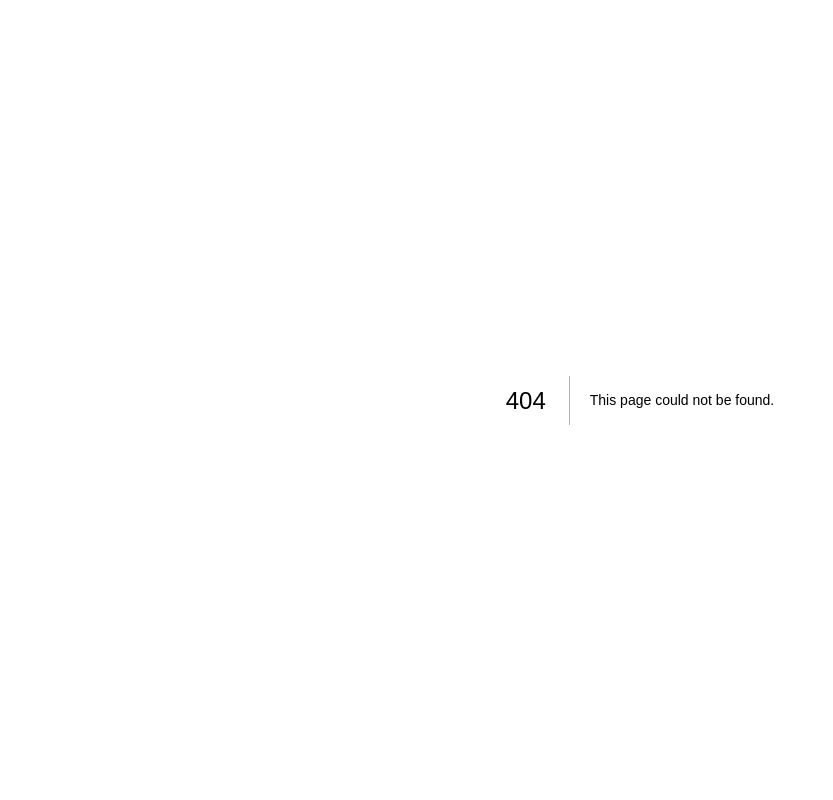
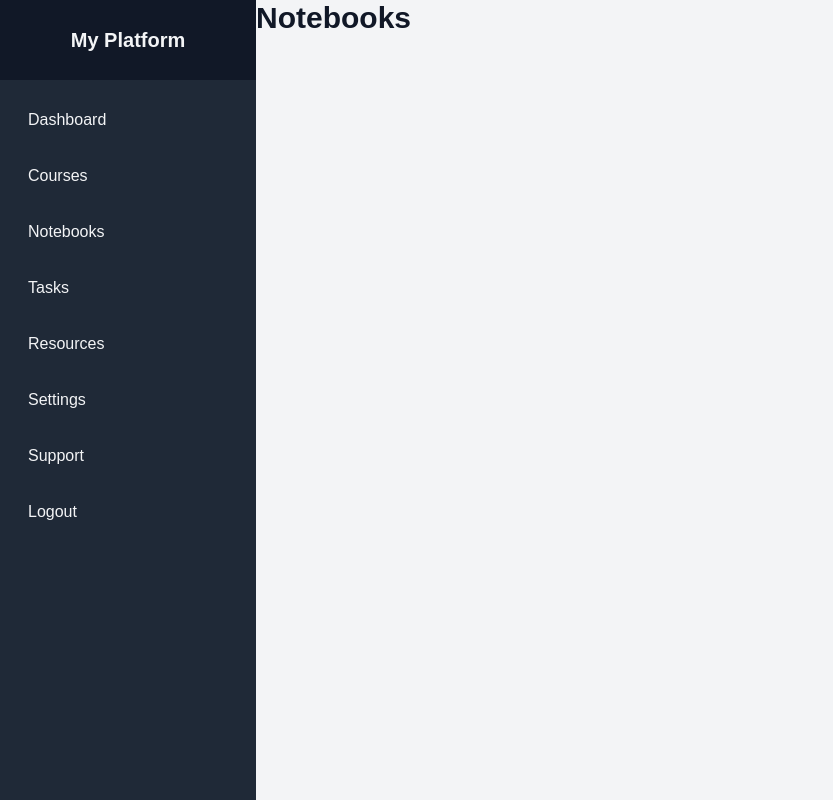
Before and after one commit to elinaRosato/student-app, a Next.js app: page /dashboard/notebooks in a window 1280 px wide. Before the commit this address had no page. Shown: the whole page, without its empty margins (0-833 px from the left). Built offline with nearby package versions, Linux system fonts and the light colour scheme; a web font is replaced by a local one.

Commit message:
feat(database): update schema file with SQL commands for initializing the database

```diff
--- a/src/app/dashboard/components/Sidebar.tsx
+++ b/src/app/dashboard/components/Sidebar.tsx
@@ -23,7 +23,7 @@ const Sidebar = () => {
           </li>
           <li>
             <Link
-              href="/courses"
+              href="/dashboard/courses"
               className="block w-full text-left p-3 rounded-md hover:bg-gray-700 focus:outline-none"
             >
               Courses
@@ -31,7 +31,7 @@ const Sidebar = () => {
           </li>
           <li>
             <Link
-              href="/notebooks"
+              href="/dashboard/notebooks"
               className="block w-full text-left p-3 rounded-md hover:bg-gray-700 focus:outline-none"
             >
               Notebooks
@@ -39,7 +39,7 @@ const Sidebar = () => {
           </li>
           <li>
             <Link
-              href="/tasks"
+              href="/dashboard/tasks"
               className="block w-full text-left p-3 rounded-md hover:bg-gray-700 focus:outline-none"
             >
               Tasks
@@ -47,7 +47,7 @@ const Sidebar = () => {
           </li>
           <li>
             <Link
-              href="/resources"
+              href="/dashboard/resources"
               className="block w-full text-left p-3 rounded-md hover:bg-gray-700 focus:outline-none"
             >
               Resources
@@ -55,7 +55,7 @@ const Sidebar = () => {
           </li>
           <li>
             <Link
-              href="/settings"
+              href="/dashboard/settings"
               className="block w-full text-left p-3 rounded-md hover:bg-gray-700 focus:outline-none"
             >
               Settings
@@ -63,7 +63,7 @@ const Sidebar = () => {
           </li>
           <li>
             <Link
-              href="/support"
+              href="/dashboard/support"
               className="block w-full text-left p-3 rounded-md hover:bg-gray-700 focus:outline-none"
             >
               Support
--- /dev/null
+++ b/src/app/dashboard/notebooks/page.tsx
@@ -0,0 +1,10 @@
+const Notebooks = () => {
+    return (
+      <>
+        <h1 className="text-3xl font-bold">Notebooks</h1>
+        {/* Your dashboard content here */}
+      </>
+    );
+  };
+
+  export default Notebooks;
--- /dev/null
+++ b/src/app/dashboard/resources/page.tsx
@@ -0,0 +1,10 @@
+const Resources = () => {
+    return (
+      <>
+        <h1 className="text-3xl font-bold">Resources</h1>
+        {/* Your dashboard content here */}
+      </>
+    );
+  };
+
+  export default Resources;
--- /dev/null
+++ b/src/app/dashboard/settings/page.tsx
@@ -0,0 +1,10 @@
+const Settings = () => {
+    return (
+      <>
+        <h1 className="text-3xl font-bold">Settings</h1>
+        {/* Your dashboard content here */}
+      </>
+    );
+  };
+
+  export default Settings;
--- /dev/null
+++ b/src/app/dashboard/support/page.tsx
@@ -0,0 +1,10 @@
+const Support = () => {
+    return (
+      <>
+        <h1 className="text-3xl font-bold">Support</h1>
+        {/* Your dashboard content here */}
+      </>
+    );
+  };
+
+  export default Support;
--- /dev/null
+++ b/src/app/dashboard/tasks/page.tsx
@@ -0,0 +1,10 @@
+const Tasks = () => {
+    return (
+      <>
+        <h1 className="text-3xl font-bold">Tasks</h1>
+        {/* Your dashboard content here */}
+      </>
+    );
+  };
+
+  export default Tasks;
```
Also changed, not shown: src/app/dashboard/courses/page.tsx (renamed from src/app/dashboard/courses/courses.tsx), 1 other file (tests, documents, lock files or other folders).
